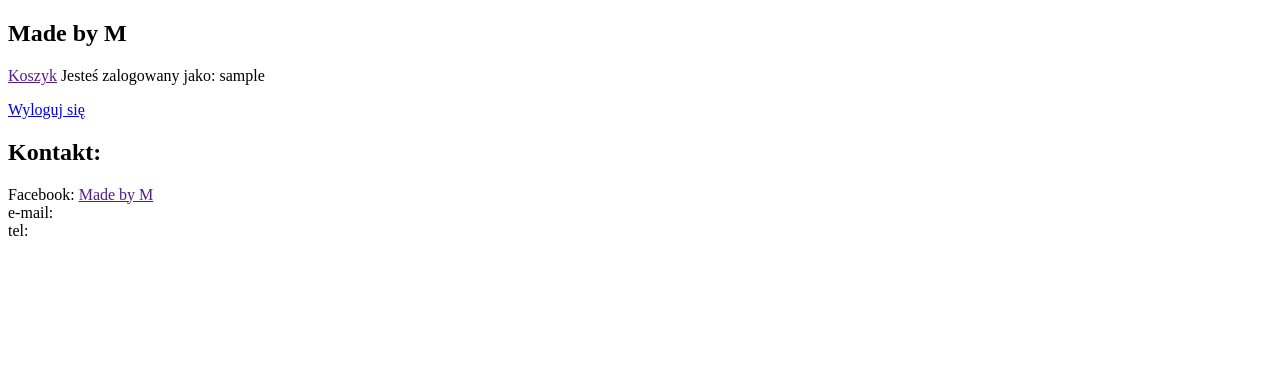
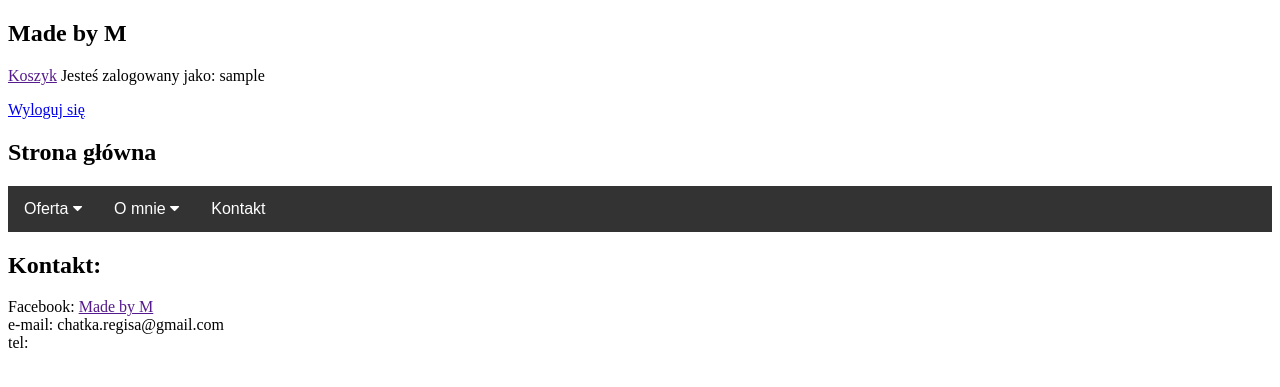
Before and after one commit to RobertPodgajny/Final_project, a Django app: page /contact/ in a window 1280 px wide. Shown: the top 387 px of the page. Run offline with Django 3.2, Linux system fonts and the light colour scheme; the visitor is signed in with stand-in values (Sample User, id 1).

Commit message:
delete some templates, update main_page

```diff
--- a/handicraft_shop/handicraft_shop/urls.py
+++ b/handicraft_shop/handicraft_shop/urls.py
@@ -20,17 +20,17 @@ from django.contrib import admin
 from django.contrib.auth import views as auth_views
 
 from shop_app.forms import LoginForm
-from shop_app.views import StartView, MainView, OfferView, PicturesOfferView, CushionsOfferView, AboutView, \
-    AboutDescriptionView, ContactView, PictureView, CushionView, RegistrationView, LogoutView
+from shop_app.views import StartView, MainView, PicturesOfferView, CushionsOfferView, AboutDescriptionView, \
+    ContactView, PictureView, CushionView, RegistrationView, LogoutView
 
 urlpatterns = [
     url(r'^admin/', admin.site.urls),
     url(r'^$', StartView.as_view(), name='start'),
     url(r'^main_page/$', MainView.as_view(), name='main'),
-    url(r'^offer/$', OfferView.as_view(), name='offer'),
+    # url(r'^offer/$', OfferView.as_view(), name='offer'),
     url(r'^offer/pictures/$', PicturesOfferView.as_view(), name='pictures'),
     url(r'^offer/cushions/$', CushionsOfferView.as_view(), name='cushions'),
-    url(r'^about/$', AboutView.as_view(), name='about'),
+    # url(r'^about/$', AboutView.as_view(), name='about'),
     url(r'^about/description/$', AboutDescriptionView.as_view(), name='desc'),
     url(r'^contact/$', ContactView.as_view(), name='contact'),
     url(r'^picture/(?P<id>\d+)/$', PictureView.as_view(), name='picture'),
--- a/handicraft_shop/shop_app/templates/about.html
+++ /dev/null
@@ -1,5 +0,0 @@
-{% extends "main_page.html" %}
-{% block content %}
-<a href="{% url 'desc' %}">Opis</a><br>
-<a href="">Facebook</a>
-{% endblock %}
--- a/handicraft_shop/shop_app/templates/contact.html
+++ b/handicraft_shop/shop_app/templates/contact.html
@@ -3,7 +3,7 @@
 <h2>Kontakt:</h2>
 <p>
     Facebook: <a href="">Made by M</a>
-    <br>e-mail:
+    <br>e-mail: chatka.regisa@gmail.com
     <br>tel:
 </p>
 {% endblock %}
--- a/handicraft_shop/shop_app/templates/main_page.html
+++ b/handicraft_shop/shop_app/templates/main_page.html
@@ -39,7 +39,7 @@
 }
 
 .navbar a:hover, .dropdown:hover .dropbtn {
-    background-color: red;
+    background-color: coral;
 }
 
 .dropdown-content {
@@ -80,32 +80,35 @@
         {% else %}
         <p><a href="{% url 'login' %}">Zaloguj się</a></p>
         {% endif %}
+
+<h2>Strona główna</h2>
+<div class="navbar">
+    <div class="dropdown">
+        <button class="dropbtn">Oferta
+            <i class="fa fa-caret-down"></i>
+        </button>
+        <div class="dropdown-content">
+            <a href="{% url 'pictures' %}">Obrazy</a>
+            <a href="{% url 'cushions' %}">Poduszki</a>
+        </div>
+    </div>
+    <div class="dropdown">
+        <button class="dropbtn">O mnie
+            <i class="fa fa-caret-down"></i>
+        </button>
+        <div class="dropdown-content">
+            <a href="{% url 'desc' %}">Opis</a>
+            <a href="https://www.facebook.com/R%C4%99kodzie%C5%82o-MadeByM-356232168094854/" target="_blank">Facebook</a>
+        </div>
+    </div>
+    <div class="dropdown">
+        <a href="{% url 'contact' %}">Kontakt</a>
+    </div>
+</div>
+
 {% block content %}
-<h2>Strona główna</h2>
-{#<div class="navbar">#}
-{#<div class="dropdown">#}
-<ul>
-  <li><a href="{% url 'offer'%}">Oferta</a>
-    <ul>
-        <li><a href="{% url 'pictures' %}">Obrazy</a></li>
-        <li><a href="{% url 'cushions' %}">Poduszki</a></li>
-    </ul>
-  </li>
-{#    </div>#}
-  <li><a href="{% url 'about' %}">O mnie</a>
-    <ul>
-        <li><a href="{% url 'desc' %}">Opis</a></li>
-        <li><a href="">Facebook</a></li>
-    </ul>
-  </li>
-  <li><a href="{% url 'contact' %}">Kontakt</a></li>
-</ul>
 
-{#</div>#}
 {% endblock %}
 
-<!--{% block footer %}-->
-<!--Stopka-->
-<!--{% endblock %}-->
 </body>
 </html>
--- a/handicraft_shop/shop_app/templates/offer.html
+++ /dev/null
@@ -1,5 +0,0 @@
-{% extends "main_page.html" %}
-{%block content %}
-<a href="{% url 'pictures' %}">Obrazy</a><br>
-<a href="{% url 'cushions' %}">Poduszki</a>
-{% endblock %}
--- a/handicraft_shop/shop_app/views.py
+++ b/handicraft_shop/shop_app/views.py
@@ -22,10 +22,10 @@ class MainView(LoginRequiredMixin, View):
                       template_name='main_page.html')
 
 
-class OfferView(LoginRequiredMixin, View):
-    def get(self, request):
-        return render(request,
-                      template_name='offer.html')
+# class OfferView(LoginRequiredMixin, View):
+#     def get(self, request):
+#         return render(request,
+#                       template_name='offer.html')
 
 
 class PicturesOfferView(LoginRequiredMixin, View):
@@ -50,10 +50,10 @@ class CushionsOfferView(LoginRequiredMixin, View):
                       context=ctx)
 
 
-class AboutView(LoginRequiredMixin, View):
-    def get(self, request):
-        return render(request,
-                      template_name='about.html')
+# class AboutView(LoginRequiredMixin, View):
+#     def get(self, request):
+#         return render(request,
+#                       template_name='about.html')
 
 
 class AboutDescriptionView(LoginRequiredMixin, View):
```
Also changed, not shown: handicraft_shop/shop_app/templates/login.html (+11 -2 lines), handicraft_shop/shop_app/templates/register.html (+10 -1 lines).
